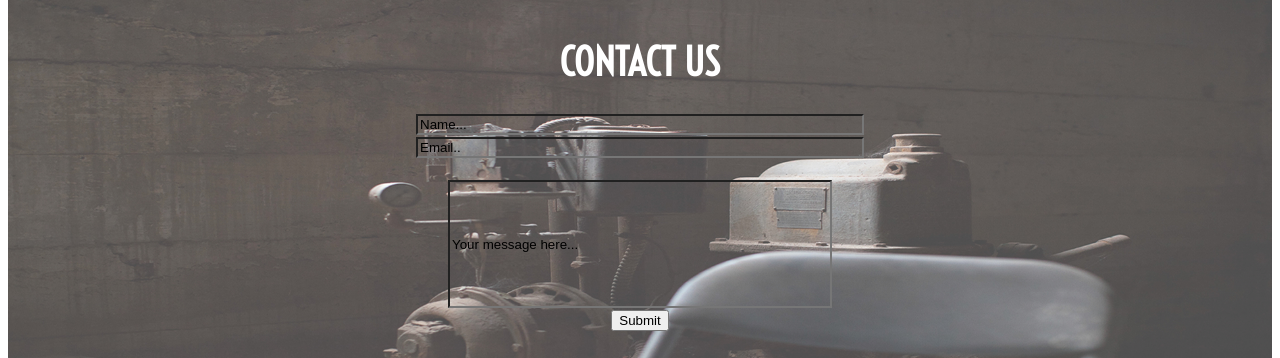
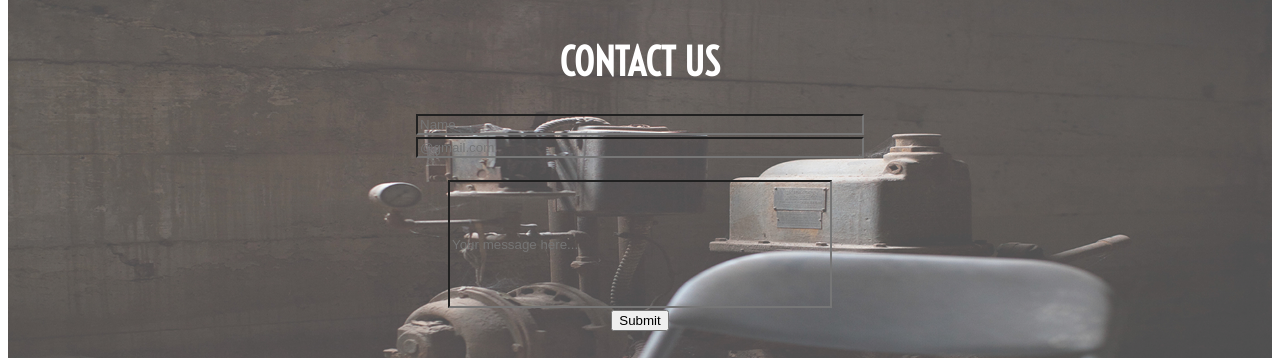
Before and after one commit to edwardmbitsi/Delani-Studio, a plain HTML site: page index.html in a window 1280 px wide. Shown: the part 2143-2501 px from the top of the page. Drawn offline with nearby package versions, Linux system fonts and the light colour scheme; files whose address does not match are found by name; a web font is replaced by a local one.

Commit message:
Update index.html

```diff
--- a/index.html
+++ b/index.html
@@ -147,9 +147,9 @@
             <h1 style="text-align: center; font-family: &#39;Voltaire&#39;, sans-serif;">CONTACT US</h1>
             <div class="form-center">
               <form action="/action_page.php">
-                <input type="text" id="fname" name="fname"  style="background-color: transparent; width: 35vw;" value="Name..."><br>
-                <input type="text" id="lemail" name="lemail" style="background-color: transparent; width: 35vw;" value="Email.."><br><br>
-                <input type="text" id="fmessage" name="fmessage" style="height: 10vw; width: 30vw; background-color: transparent;" value="Your message here..."><br>
+                <input type="text" id="fname" name="fname"  style="background-color: transparent; width: 35vw;"  placeholder="Name"><br>
+                <input type="text" id="lemail" name="lemail" style="background-color: transparent; width: 35vw;"  placeholder="@gmail.com"><br><br>
+                <input type="text" id="fmessage" name="fmessage" style="height: 10vw; width: 30vw; background-color: transparent;" placeholder="Your message here..."><br>
               <button onclick="myFunction()">Submit</button>
               <p id="demo"></p>
             </form></div>
```
